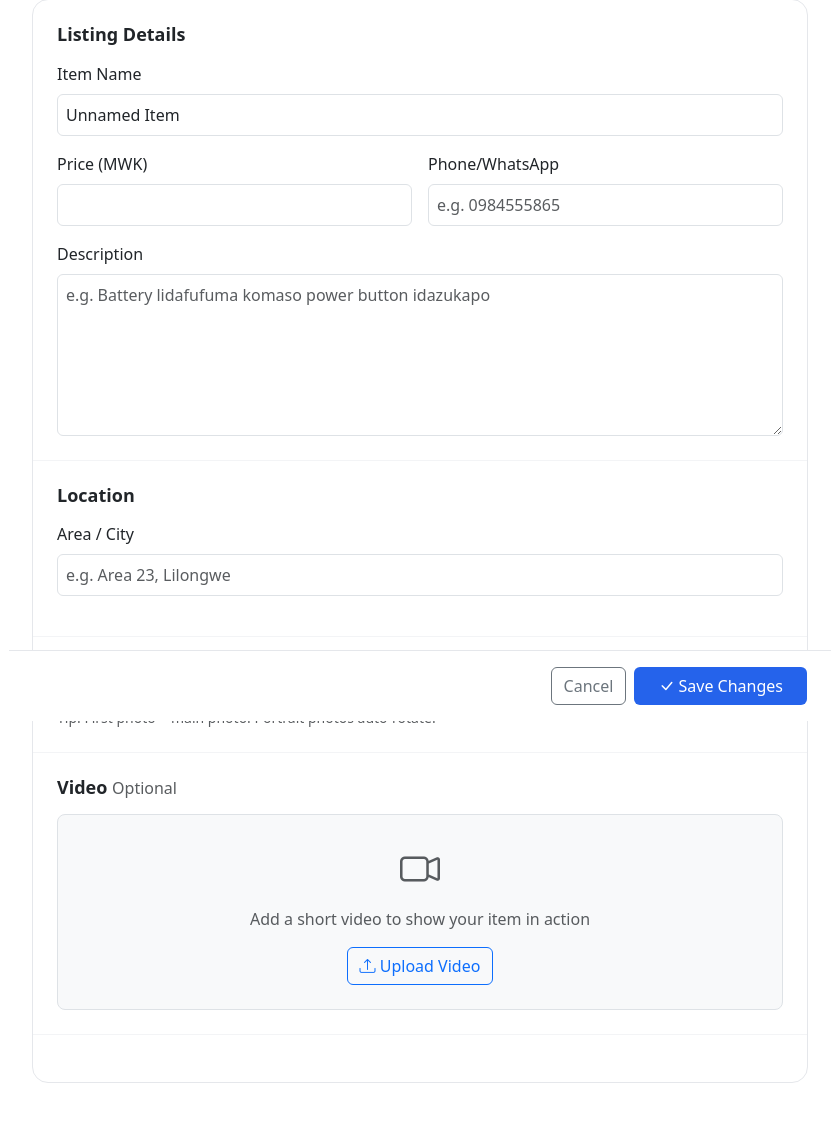
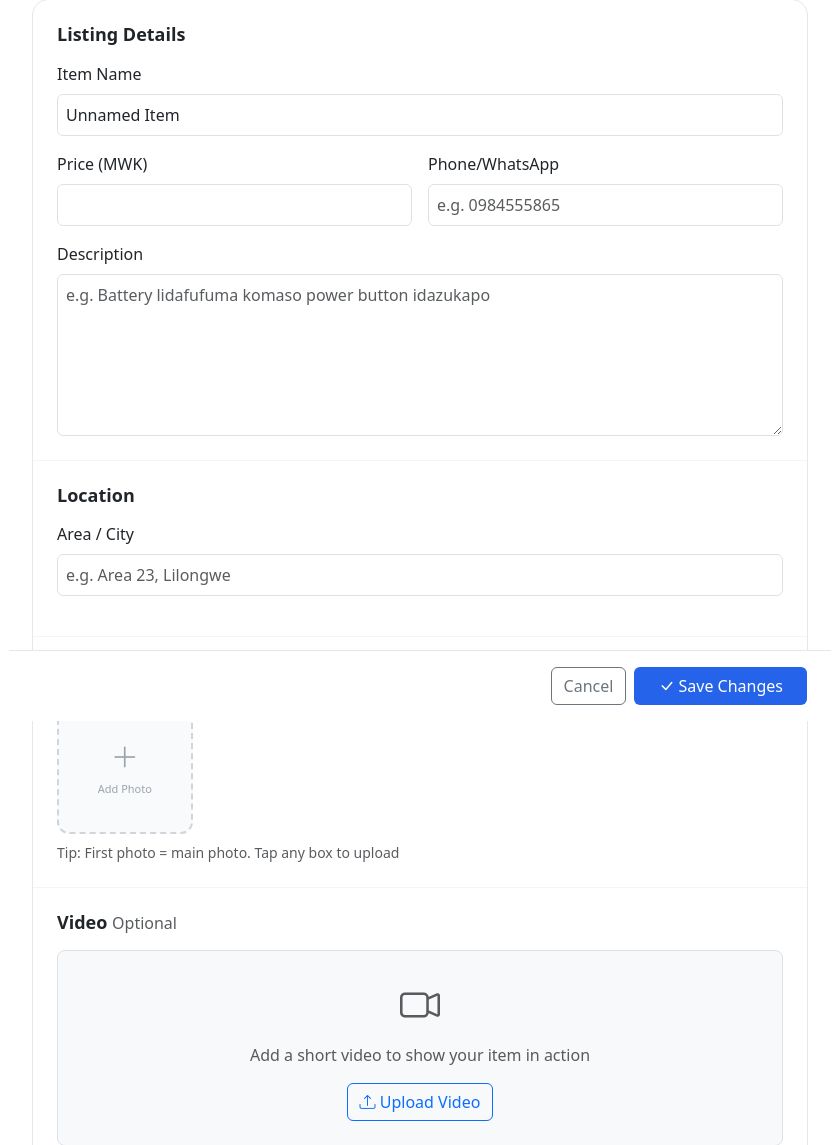
Before and after one commit to preciouskaswada-del/lendogo, a Django app: template lendogo/templates/edit.html in a window 1280 px wide. Shown: the part 79-1224 px from the top of the page, without its empty margins (220-1059 px from the left). Before the commit the page ends 1162 px from the top, so only its background shows below. Run offline with Django 5.2, Linux system fonts and the light colour scheme; the template is opened without the code that fills it: values that come from a table or form of the project are taken from there, others are empty.

Commit message:
Update edit.html

```diff
--- a/lendogo/templates/edit.html
+++ b/lendogo/templates/edit.html
@@ -15,30 +15,32 @@
 
 .photo-grid {
     display: grid;
-    grid-template-columns: repeat(5, 1fr);
+    grid-template-columns: repeat(3, 1fr); /* 3 on mobile */
     gap: 12px;
   }
-@media (max-width: 768px) {
- .photo-grid { grid-template-columns: repeat(3, 1fr); }
+@media (min-width: 768px) {
+.photo-grid { grid-template-columns: repeat(5, 1fr); } /* 5 on desktop */
 }
 .photo-slot {
     aspect-ratio: 1; border-radius: 12px; border: 2px dashed #d1d5db; background: #f9fafb;
-    position: relative; overflow: hidden;
+    position: relative; overflow: hidden; cursor: pointer;
+    transition: all 0.2s;
   }
-.photo-slot.filled { border: 2px solid #e5e7eb; }
+.photo-slot:hover { border-color: #2563eb; background: #eff6ff; }
+.photo-slot.filled { border: 2px solid #e5e7eb; cursor: default; }
+.photo-slot.filled:hover { border-color: #e5e7eb; background: #f9fafb; }
 .photo-preview { width: 100%; height: 100%; object-fit: cover; }
 .photo-actions {
     position: absolute; bottom: 4px; right: 4px; display: flex; gap: 4px;
-    background: rgba(0,0,0,0.5); padding: 3px; border-radius: 6px;
+    background: rgba(0,0,0,0.6); padding: 3px; border-radius: 6px; z-index: 10;
   }
-.photo-actions.btn { padding: 2px 6px; font-size: 12px; }
 .photo-placeholder {
     display: flex; flex-direction: column; align-items: center; justify-content: center;
-    height: 100%; color: #9ca3af; font-size: 11px;
+    height: 100%; color: #9ca3af; font-size: 11px; font-weight: 500;
   }
 .uploading-overlay {
     position: absolute; top:0; left:0; right:0; bottom:0; background: rgba(0,0,0,0.6);
-    color: white; display: flex; align-items: center; justify-content: center; font-weight: 600; font-size: 12px;
+    color: white; display: flex; align-items: center; justify-content: center; font-weight: 600; font-size: 12px; z-index: 5;
   }
 .sticky-footer {
     position: sticky; bottom: 0; background: white; border-top: 1px solid #e5e7eb;
@@ -47,6 +49,11 @@
 .btn-primary { background: #2563eb; border: none; }
 .btn-primary:hover { background: #1d4ed8; }
 .btn-primary:disabled { background: #93c5fd; }
+
+/* HIDE DJANGO FIELDS */
+input[name$="-id"], input[name$="-image"], input[name$="-DELETE"], input[type="file"] {
+    position: absolute!important; left: -9999px!important; opacity: 0!important;
+}
 </style>
 {% endblock %}
 
@@ -79,31 +86,40 @@
       <div class="form-section">
         <h3 class="section-title">Photos <span class="text-muted fw-normal fs-6">Up to 10</span></h3>
         {{ formset.management_form }}
-        <div class="photo-grid">
+        <div class="photo-grid" id="photoGrid">
           {% for img_form in formset %}
           <div class="photo-slot {% if img_form.instance.image %}filled{% endif %}" data-index="{{ forloop.counter0 }}">
             {{ img_form.id }}
             {{ img_form.image }}
             {{ img_form.DELETE }}
-            <div class="d-none">{{ img_form.image_upload }}</div>
 
             {% if img_form.instance.image %}
-              <img src="{{ img_form.instance.image }}" class="photo-preview" id="preview-{{ forloop.counter0 }}">
+              <img src="{{ img_form.instance.image }}" class="photo-preview">
               <div class="photo-actions">
                 <button type="button" class="btn btn-sm btn-light change-btn"><i class="bi bi-arrow-repeat"></i></button>
                 <button type="button" class="btn btn-sm btn-danger delete-btn"><i class="bi bi-trash"></i></button>
               </div>
             {% else %}
-              <div class="photo-placeholder" id="placeholder-{{ forloop.counter0 }}">
+              <div class="photo-placeholder">
                 <i class="bi bi-camera fs-3 mb-1"></i>
-                <button type="button" class="btn btn-sm btn-outline-primary change-btn">Add</button>
+                <span>Add</span>
               </div>
-              <img src="" class="photo-preview d-none" id="preview-{{ forloop.counter0 }}">
+              <img src="" class="photo-preview d-none">
             {% endif %}
+            <input type="file" accept="image/*" class="file-input">
           </div>
           {% endfor %}
+
+          <!-- ADD PHOTO BUTTON -->
+          <div class="photo-slot" id="addPhotoBtn">
+            <div class="photo-placeholder">
+              <i class="bi bi-plus-lg fs-3 mb-1"></i>
+              <span>Add Photo</span>
+            </div>
+          </div>
         </div>
-        <small class="text-muted mt-2 d-block">Tip: First photo = main photo. Portrait photos auto-rotate.</small>
+        <small class="text-muted mt-2 d-block">Tip: First photo = main photo. Tap any box to upload</small>
+        <input type="file" id="multiFileInput" accept="image/*">
       </div>
 
       <div class="form-section">
@@ -155,14 +171,14 @@
 {% block extra_js %}
 <script src="https://cdn.jsdelivr.net/npm/bootstrap@5.3.2/dist/js/bootstrap.bundle.min.js"></script>
 <script>
-const CLOUD_NAME = "sbsdxiie"; // FIXED: Your cloud name
-const UPLOAD_PRESET = "lendogo_unsigned"; // Must be Unsigned in Cloudinary
+const CLOUD_NAME = "sbsdxiie";
+const UPLOAD_PRESET = "lendogo_unsigned";
 
 document.querySelectorAll('input[type="text"], input[type="number"], textarea').forEach(el => {
   el.classList.add('form-control');
 });
 
-let isUploading = false; // NEW: Block submit
+let isUploading = false;
 let currentInput = null;
 const confirmModal = new bootstrap.Modal(document.getElementById('confirmModal'));
 
@@ -175,7 +191,7 @@ async function uploadToCloudinary(file, type = 'image') {
   const formData = new FormData();
   formData.append('file', file);
   formData.append('upload_preset', UPLOAD_PRESET);
-  formData.append('folder', 'lendogo');
+  formData.append('folder', 'lendogo3'); // CHANGED TO lendogo3
   try {
     const res = await fetch(url, { method: 'POST', body: formData });
     const data = await res.json();
@@ -194,18 +210,30 @@ document.getElementById('editForm').addEventListener('submit', function(e) {
     e.preventDefault();
     alert('Still uploading. Please wait.');
   }
+  let filledCount = document.querySelectorAll('#photoGrid.photo-slot.filled').length;
+  document.querySelector('#id_listingimage_set-TOTAL_FORMS').value = filledCount;
+  document.querySelector('#id_listingimage_set-INITIAL_FORMS').value = filledCount;
 });
 
-// PHOTO LOGIC
+// CLICK ANYWHERE TO UPLOAD
 document.addEventListener('click', function(e){
+  const emptySlot = e.target.closest('.photo-slot:not(.filled)');
+  if(emptySlot &&!e.target.closest('.photo-actions') && emptySlot.id!== 'addPhotoBtn'){
+    emptySlot.querySelector('.file-input').click();
+  }
+
+  if(e.target.closest('#addPhotoBtn')){
+    document.getElementById('multiFileInput').click();
+  }
+
   const btn = e.target.closest('.change-btn');
   if (btn){
     e.preventDefault();
     const slot = btn.closest('.photo-slot');
-    currentInput = slot.querySelector('input[type="file"]');
+    currentInput = slot.querySelector('.file-input');
     if (slot.classList.contains('filled')) { confirmModal.show(); }
-    else { currentInput.click(); }
   }
+
   const delBtn = e.target.closest('.delete-btn');
   if (delBtn){
     e.preventDefault();
@@ -222,8 +250,49 @@ document.getElementById('confirmChangeBtn').addEventListener('click', function()
   if (currentInput) currentInput.click();
 });
 
+// ADD NEW PHOTO
+document.getElementById('multiFileInput').addEventListener('change', async function(e){
+  if (!e.target.files[0]) return;
+  const file = e.target.files[0];
+
+  let totalForms = document.querySelector('#id_listingimage_set-TOTAL_FORMS');
+  let newIndex = parseInt(totalForms.value);
+
+  const grid = document.querySelector('#photoGrid');
+  const newSlot = document.createElement('div');
+  newSlot.className = 'photo-slot';
+  newSlot.innerHTML = `
+    <input type="hidden" name="listingimage_set-${newIndex}-id" value="">
+    <input type="hidden" name="listingimage_set-${newIndex}-image">
+    <input type="checkbox" name="listingimage_set-${newIndex}-DELETE" style="position:absolute;left:-9999px;">
+    <div class="uploading-overlay">Uploading...</div>
+  `;
+  grid.insertBefore(newSlot, document.getElementById('addPhotoBtn'));
+  totalForms.value = newIndex + 1;
+
+  try {
+    const cloudUrl = await uploadToCloudinary(file, 'image');
+    newSlot.querySelector('input[name$="-image"]').value = cloudUrl;
+    newSlot.innerHTML = `
+      <input type="hidden" name="listingimage_set-${newIndex}-id" value="">
+      <input type="hidden" name="listingimage_set-${newIndex}-image" value="${cloudUrl}">
+      <input type="checkbox" name="listingimage_set-${newIndex}-DELETE" style="position:absolute;left:-9999px;">
+      <img src="${cloudUrl}" class="photo-preview">
+      <div class="photo-actions">
+        <button type="button" class="btn btn-sm btn-light change-btn"><i class="bi bi-arrow-repeat"></i></button>
+        <button type="button" class="btn btn-sm btn-danger delete-btn"><i class="bi bi-trash"></i></button>
+      </div>
+    `;
+    newSlot.classList.add('filled');
+  } catch (err) {
+    newSlot.remove();
+    alert('Upload failed: ' + err.message);
+  }
+  e.target.value = '';
+});
+
 document.addEventListener('change', async function(e) {
-  if (e.target.type === 'file' && e.target.closest('.photo-slot') && e.target.files[0]) {
+  if (e.target.type === 'file' && e.target.closest('.photo-slot') && e.target.files[0] &&!e.target.id) {
     const slot = e.target.closest('.photo-slot');
     const file = e.target.files[0];
     const img = slot.querySelector('.photo-preview');
```
